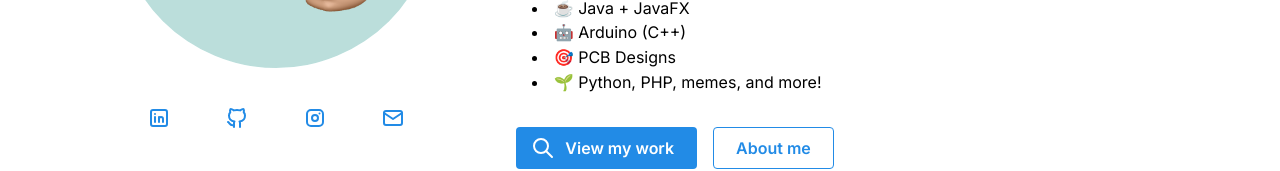
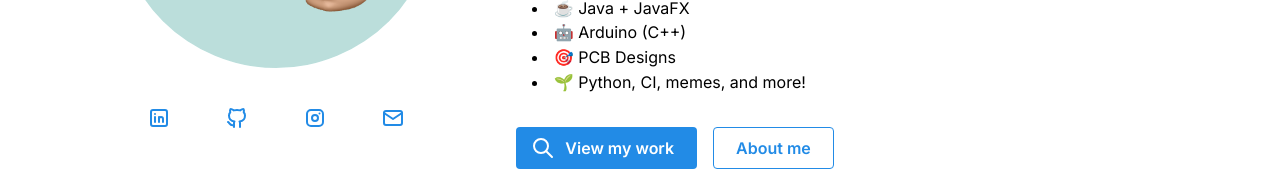
Before and after one commit to rudydelorenzo/portfolio, a Next.js app: page / in a window 1280 px wide. Shown: the part 448-619 px from the top of the page. Built offline with nearby package versions, Linux system fonts and the light colour scheme; a small style sheet from the web is missing.

Commit message:
fix: 🐛 add ci mention

```diff
--- a/src/app/page.tsx
+++ b/src/app/page.tsx
@@ -111,7 +111,7 @@ export default function Home() {
                         <ListItem>☕ Java + JavaFX</ListItem>
                         <ListItem>🤖 Arduino (C++)</ListItem>
                         <ListItem>🎯 PCB Designs</ListItem>
-                        <ListItem>🌱 Python, PHP, memes, and more!</ListItem>
+                        <ListItem>🌱 Python, CI, memes, and more!</ListItem>
                     </List>
 
                     <MainPageButtons />
```
